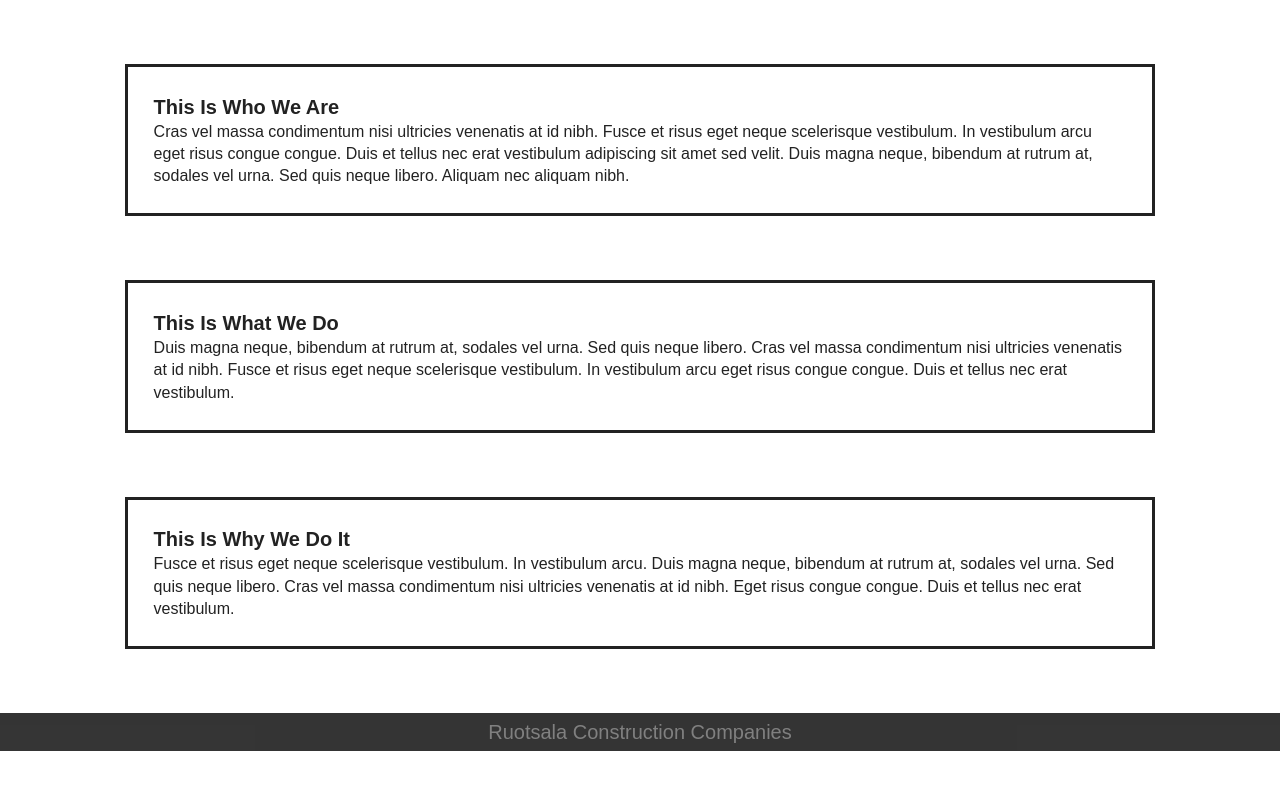
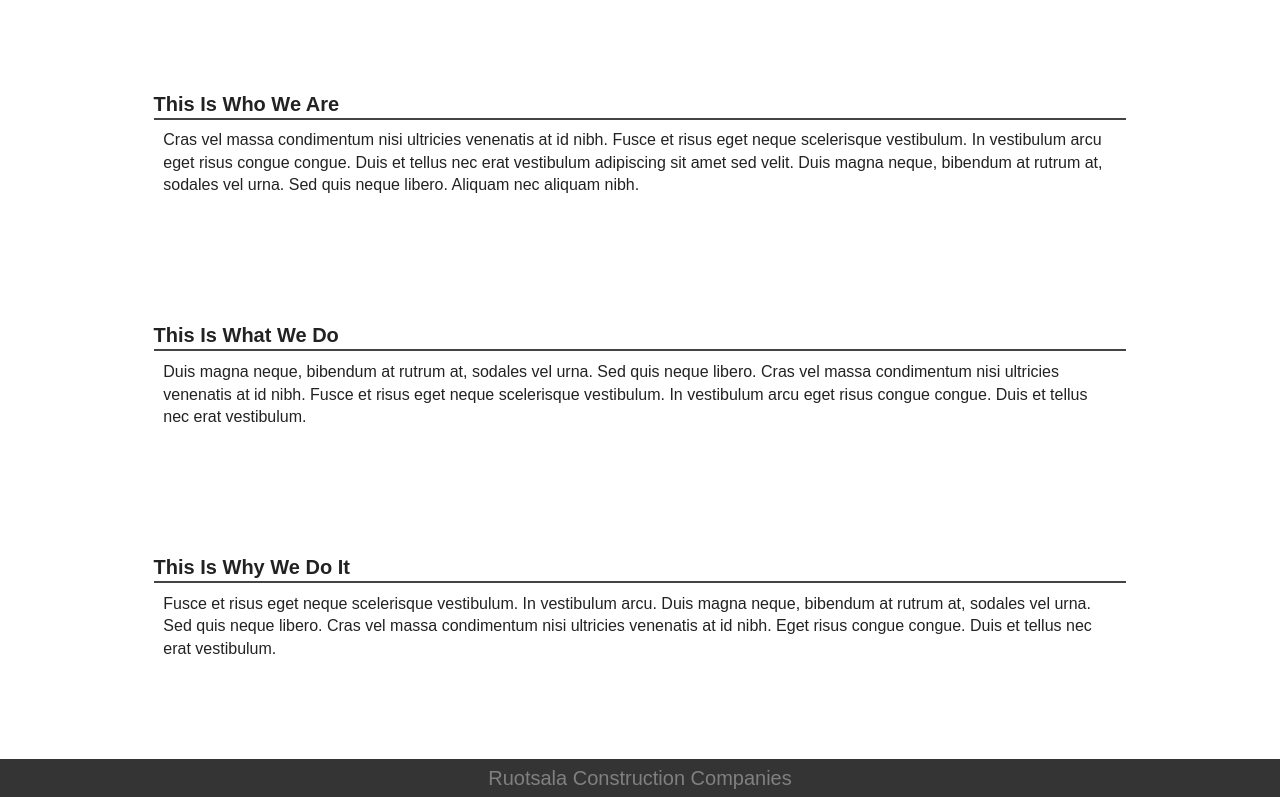
Before and after one commit to ruotsala/ruotsala.github.io, a plain HTML site: page index.html in a window 1280 px wide. Shown: the part 800-1597 px from the top of the page. Before the commit the page ends 1551 px from the top, so only its background shows below. Drawn offline with nearby package versions, Linux system fonts and the light colour scheme.

Commit message:
changed box styling

```diff
--- a/css/main.css
+++ b/css/main.css
@@ -144,13 +144,17 @@ html, body {
 .boxes {
     width: 76%;
     margin: 5% auto;
-    border-style: solid;
     padding: 2%;
 }
 
 .boxTitle {
     font-size: 1.25em;
     font-weight: 600;
+}
+
+.boxContent {
+    border-top: solid #444 2px;
+    padding: 1%;
 }
 
 
```
